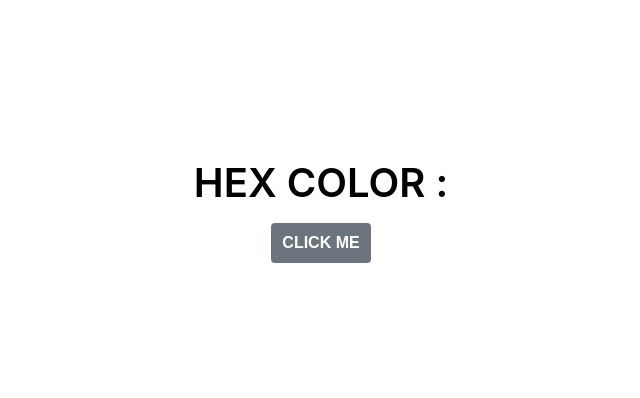
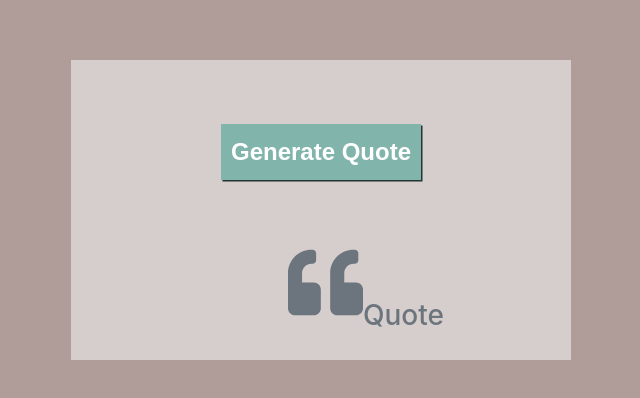
Before and after one commit to 0125jinlee/SmallJSProjects, a React (Create React App) app: page / in a window 1280 px wide. Shown: the part 190-588 px from the top of the page, without its empty margins (319-959 px from the left). Built offline with nearby package versions, Linux system fonts and the light colour scheme.

Commit message:
3. Random Quotes Project in Progress

```diff
--- a/src/App.css
+++ b/src/App.css
@@ -4,43 +4,54 @@
   width: 100%;
   align-items: center; /* manages vertical */
   justify-content: center; /* manages horizontal */
+  background-color: rgb(176, 157, 153);
 }
 
 .Main {
   text-align: center;
+  background-color: rgb(213, 206, 204);
+  height: auto;
+  width: 500px;
+  margin-left: auto;
+  margin-right: auto;
 }
 
-h1 {
-  margin-top: 0;
-  margin-bottom: 1rem;
-  color: inherit;
-  font-size: 2.5rem;
+.Main button {
+  margin-top: 4rem;
+  margin-bottom: 2rem;
+  width: 200px;
+  height: 56px;
+  background-color: rgb(129, 181, 171);
+  border: 0;
+  box-shadow: rgb(37, 52, 49) 1.5px 1.5px;
+  color: white;
+  font-size: 1.5rem;
   font-weight: 600;
-  text-align: center;
-  text-transform: uppercase;
+  cursor: pointer;
+  transition: color 0.15s ease-in-out, background-color 0.15s ease-in-out,
+    border-color rgb(76, 105, 99) 0.15s ease-in-out,
+    box-shadow 0.15s ease-in-out;
 }
 
-button {
-  height: 40px;
-  width: 100px;
-  border-radius: 0.25rem;
-  color: white;
-  font-size: 16px;
-  font-weight: 550;
-  background: #6c757d;
-  cursor: pointer;
-  border-color: transparent;
-  transition: color 0.15s ease-in-out, background-color 0.15s ease-in-out,
-    border-color none 0.15s ease-in-out, box-shadow 0.15s ease-in-out;
+.Main button:hover {
+  color: black;
+  background-color: rgb(176, 157, 153);
 }
 
-button:focus {
-  outline: 0;
-  box-shadow: 0 0 0 0.2rem rgba(108, 117, 125, 0.5);
+.QuoteBox {
+  width: 590px;
+  height: auto;
 }
 
-button:hover {
-  background: #5a6268;
-  border: #545b62;
-  border-color: none;
+h3 {
+  color: #6c757d;
+  font-size: 1.75rem;
+  font-weight: 500;
 }
+
+.QuoteIcon {
+  width: 75px;
+  height: 85px;
+  color: #6c757d;
+  display: inline;
+}
--- a/src/App.js
+++ b/src/App.js
@@ -3,17 +3,30 @@ import React, { useState } from "react";
 import "./App.css";
 
 const App = () => {
-  const [hexCode, setHexCode] = useState();
-
-  const clickHandler = () => {
-    setHexCode("#" + Math.floor(Math.random() * 16777215).toString(16));
-  };
-
   return (
-    <div className="App" style={{ backgroundColor: hexCode }}>
+    <div className="App">
       <div className="Main">
-        <h1>HEX COLOR : {hexCode}</h1>
-        <button onClick={clickHandler}>CLICK ME</button>
+        <button>Generate Quote</button>
+        <h3 className="QuoteBox">
+          <span>
+            <svg
+              className="QuoteIcon"
+              aria-hidden="true"
+              data-prefix="fas"
+              data-icon="quote-left"
+              role="img"
+              xmlns="http://www.w3.org/2000/svg"
+              viewBox="0 0 512 512"
+              data-fa-i2svg
+            >
+              <path
+                fill="currentcolor"
+                d="M 464 256 h -80 v -64 c 0 -35.3 28.7 -64 64 -64 h 8 c 13.3 0 24 -10.7 24 -24 V 56 c 0 -13.3 -10.7 -24 -24 -24 h -8 c -88.4 0 -160 71.6 -160 160 v 240 c 0 26.5 21.5 48 48 48 h 128 c 26.5 0 48 -21.5 48 -48 V 304 c 0 -26.5 -21.5 -48 -48 -48 Z m -288 0 H 96 v -64 c 0 -35.3 28.7 -64 64 -64 h 8 c 13.3 0 24 -10.7 24 -24 V 56 c 0 -13.3 -10.7 -24 -24 -24 h -8 C 71.6 32 0 103.6 0 192 v 240 c 0 26.5 21.5 48 48 48 h 128 c 26.5 0 48 -21.5 48 -48 V 304 c 0 -26.5 -21.5 -48 -48 -48 Z"
+              ></path>
+            </svg>
+          </span>
+          <span>Quote</span>
+        </h3>
       </div>
     </div>
   );
```
Also changed, not shown: 1 other file (tests, documents, lock files or other folders).
